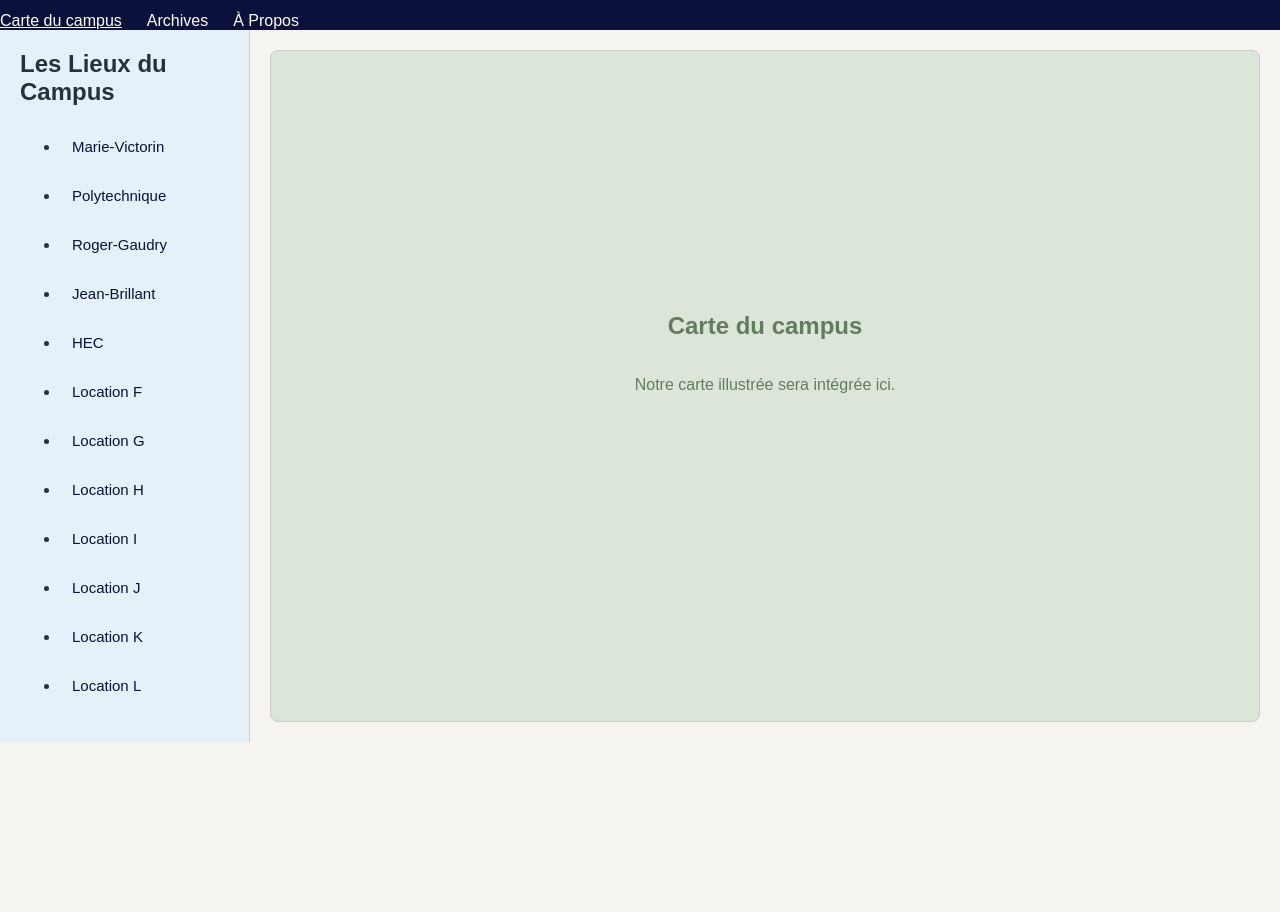
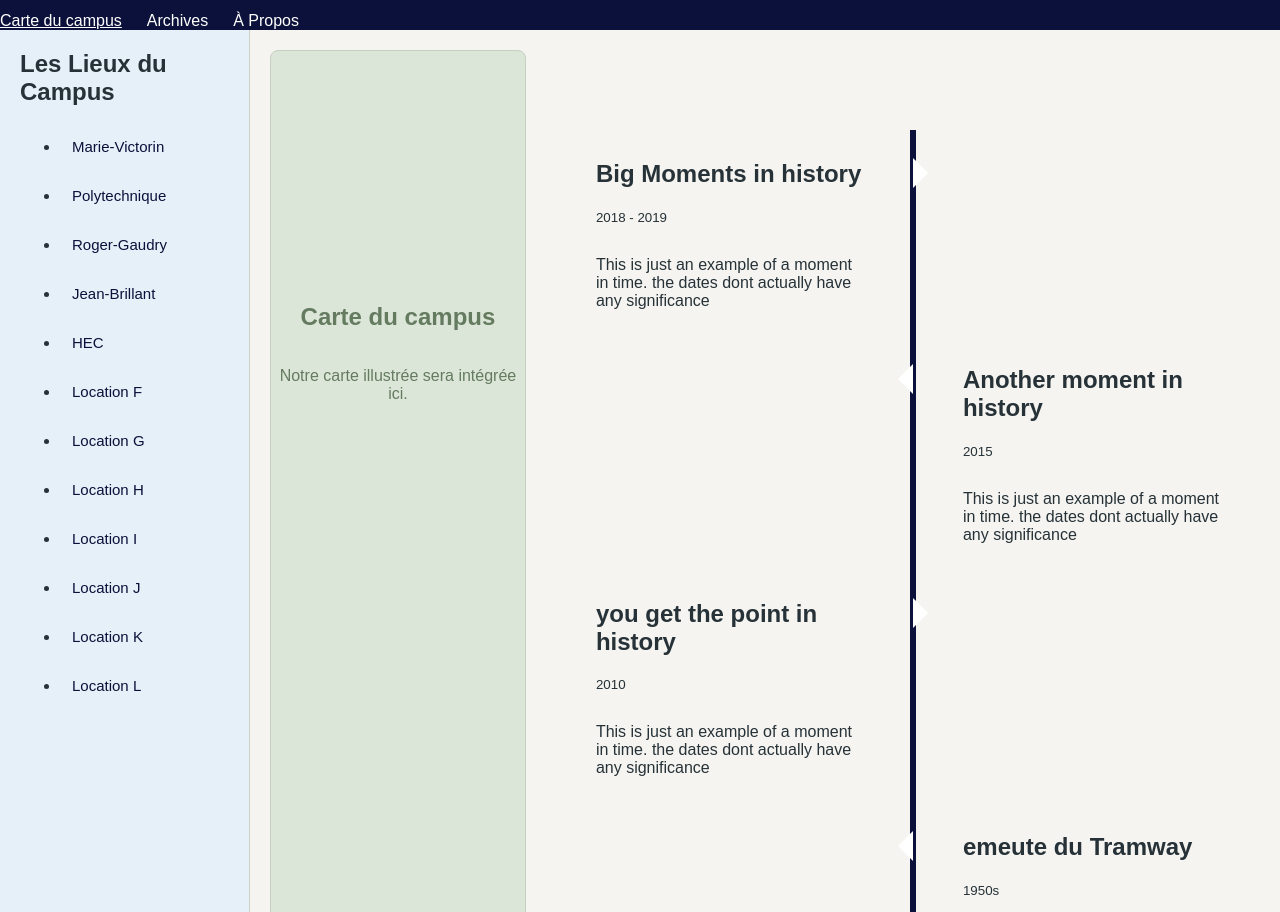
Before and after one commit to EtudiantsInvesti/MonUniversit-MonHistoire, a plain HTML site: page index.html in a window 1280 px wide. Shown: the part 40-952 px from the top of the page. Before the commit the page ends 800 px from the top, so only its background shows below. Drawn offline with Linux system fonts and the light colour scheme.

Commit message:
started implementation of timeline
started working on timeline of schoool, currently non functional as it is stuck within the map section

```diff
--- a/index.html
+++ b/index.html
@@ -30,6 +30,7 @@
             </ul>
         </aside>
 
+        <!--This section is for the map-->
      <section class="map-section" id="carte">
     <div class="map-container" id="map">
 
@@ -92,7 +93,55 @@
     </div>
 </section>
 
+<!--this section is for the timeline when the user scrolls down from the map-->
+<section class = "timeline-seciton" id="timeline">
+        <div class = "timeline">
+    <div class = "container left-container">
+        <div class = "text-box">
+            <h2> Big Moments in history</h2>
+            <small>2018 - 2019</small>
+            <p>This is just an example of a moment in time. the dates dont actually have any significance</p>
+       <span class = "left-container-arrow"></span>
+        </div>
+    </div>
 
+    <div class = "container right-container">
+        <div class = "text-box">
+            <h2>Another moment in history</h2>
+            <small>2015</small>
+            <p>This is just an example of a moment in time. the dates dont actually have any significance</p>
+         <span class = "right-container-arrow"></span>
+        </div>
+    </div>
+
+    <div class = "container left-container">
+        <div class = "text-box">
+            <h2>you get the point in history</h2>
+            <small>2010</small>
+            <p>This is just an example of a moment in time. the dates dont actually have any significance</p>
+        <span class = "left-container-arrow"></span>
+        </div>
+    </div>
+
+    <div class = "container right-container">
+        <div class = "text-box">
+            <h2> emeute du Tramway</h2>
+            <small>1950s</small>
+            <p>i think this is when the riots happend</p>
+             <span class = "right-container-arrow"></span>
+        </div>
+    </div>
+
+    <div class = "container left-container">
+        <div class = "text-box">
+            <h2> Manhattan project</h2>
+            <small>1940s</small>
+            <p>Oppenheimer beware</p>
+             <span class = "left-container-arrow"></span>
+        </div>
+    </div>
+</div>
+</section>
 
     </main>
 
--- a/style.css
+++ b/style.css
@@ -248,7 +248,120 @@ body {
     padding-top: 15px;
     font-size: 14px;
 }
+/*This section is for the layout UI of the timeline when the user scrollls down from the mapn */
+.timeline{
+    position: relative;
+    max-width: 120;
+    margin : 100px auto;
+}
 
+.container{
+    padding: 10px 50px;
+    position: relative;
+    width: 50%;
+    animation: movedown 1s linear forwards;
+    opacity: 0;
+}
+
+/*yiimng of the animation*/
+@keyframes movedown{
+    0%{
+        opacity: 1;
+        transform: translateY(-30px);
+    }
+    100%{
+        opacity: 1;
+        transform: translateY(0px);
+    }
+}
+
+/*display each container once the timeline arrives to it*/
+.container:nth-child(1){
+    animation-delay: 0s;
+}
+.container:nth-child(2){
+    animation-delay: 1s;
+}
+.container:nth-child(3){
+    animation-delay: 2s;
+}
+.container:nth-child(4){
+    animation-delay: 3s;
+}
+
+.textbox{
+    padding: 20px 30px;
+    background: var(--dark-green);
+    position: relative;
+    border-radius: 6px;
+    font-size: 15px;
+}
+
+.left-container{
+left: 0;
+}
+
+.right-container{
+left: 50%;
+}
+
+/*actual line of timeline*/
+.timeline::after{
+    content: '';
+    position: absolute;
+    width:6px;
+    height: 100%;
+    background: var(--university-blue);
+    top:0;
+    left: 50%;
+    margin-left: -3px;
+    z-index: -1;
+    animation: moveline 6s linear forwards;
+}
+
+/*details for animating the timeline (moveline)*/
+@keyframes moveline{
+    0%{
+        height: 0;
+    }
+    100%{
+        height: 100;
+    }
+}
+
+/*arrows for the timeline to point to textboxes*/
+.left-container-arrow{
+height:0;
+width: 0;
+position: absolute;
+top:28px;
+z-index: 1;
+border-top: 15px solid transparent;
+border-bottom: 15px solid transparent;
+border-left: 15px solid white;
+right: -15px;
+}
+
+.right-container-arrow{
+height:0;
+width: 0;
+position: absolute;
+top:28px;
+z-index: 1;
+border-top: 15px solid transparent;
+border-bottom: 15px solid transparent;
+border-right: 15px solid white;
+left: -15px;
+}
+
+/*adding weight and styling to the textbox of the timeline*/
+.text-box h2{
+    font-weight: 600;
+}
+.text-box small{
+    display: inline-block;
+    margin-bottom: 15px;
+}
 
 /* Smaller screens */
 
@@ -275,6 +388,7 @@ body {
 }
 
 @media (max-width: 500px) {
+    /*adjusting main section for different screens*/
     .main-navigation {
         flex-wrap: wrap;
         gap: 12px;
@@ -284,8 +398,39 @@ body {
         padding: 18px;
     }
 
+    /*adjusting map for different screens*/
     .map-container,
     .map-placeholder {
         min-height: 400px;
     }
+
+    /*adjusting timeline for different screens*/
+    .timeline{
+        margin: 50px auto;
+    }
+    .timeline::after{
+        left:31px;
+    }
+    .container{
+        width:100px;
+        padding-left:80px;
+        padding-right:25px;
+    }
+    .textbox{
+        font-size:13px;
+    }
+    .text-box small{
+        margin-bottom: 10px;
+    }
+    .right-container{
+        left:0;
+    }
+    .left-container{
+        right:0;
+    }
+    .left-container-arrow, .right-container-arrow{
+        border-right:15px solid white;
+        border: left 0;
+        left:-15px;
+    }
 }
```
